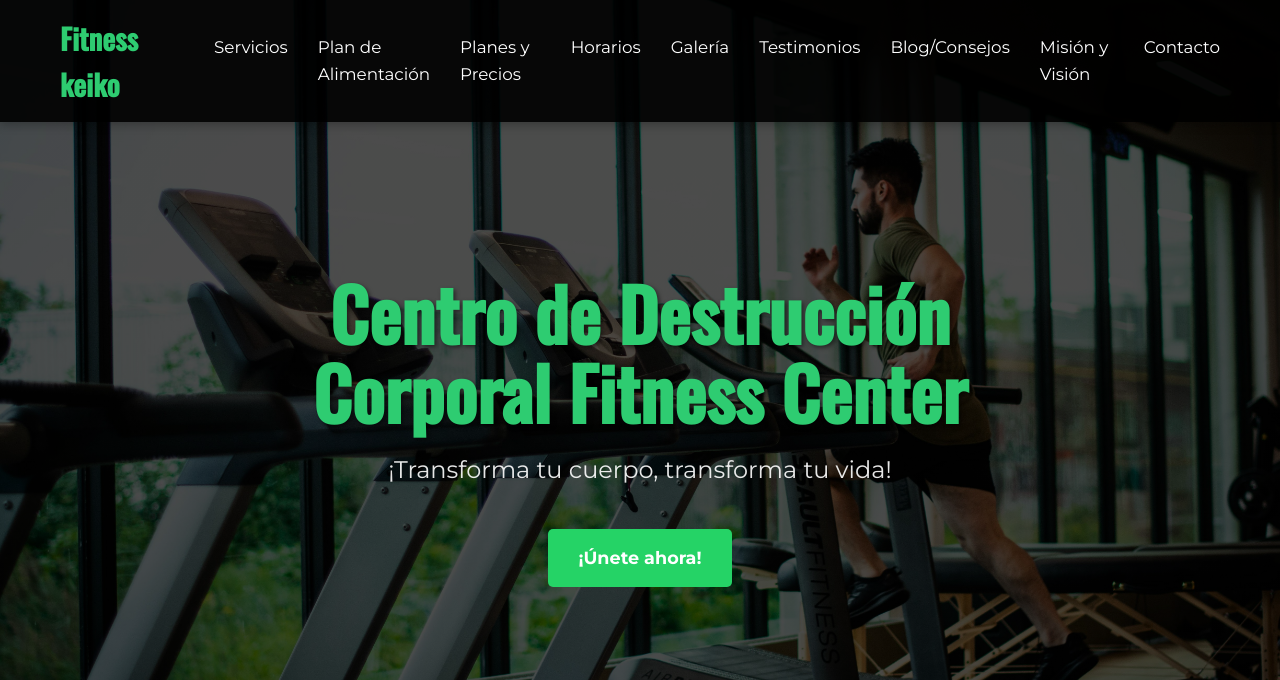
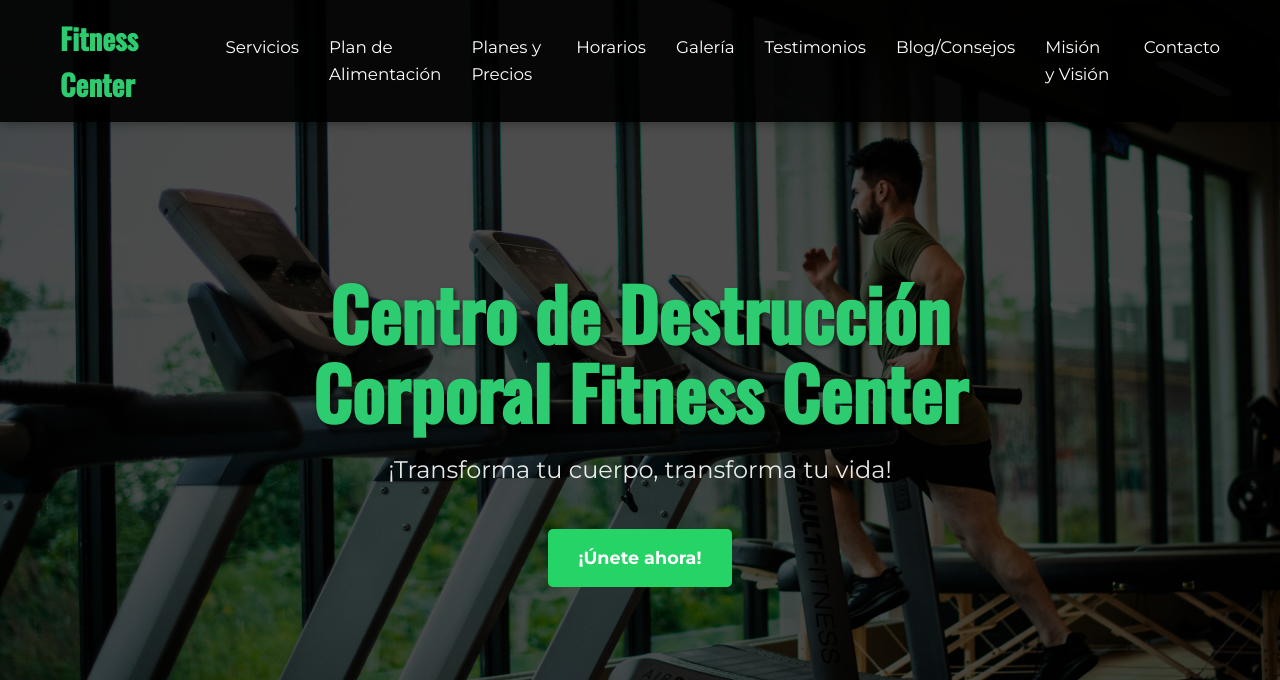
Before and after one commit to keiiiiiiiiiiiiiiiiiiiiiiiiiiiiiiiiii/landingpage, a plain HTML site: page index.html in a window 1280 px wide. Shown: the top 680 px of the page. Drawn offline with nearby package versions, Linux system fonts and the light colour scheme.

Commit message:
Update index.html

```diff
--- a/index.html
+++ b/index.html
@@ -10,7 +10,7 @@
 <body>
     <nav class="navbar">
         <div class="container">
-            <a href="#home" class="logo">Fitness keiko</a>
+            <a href="#home" class="logo">Fitness Center</a>
             <ul class="nav-links">
                 <li><a href="#services-overview">Servicios</a></li>
                 <li><a href="#nutrition">Plan de Alimentación</a></li>
```
